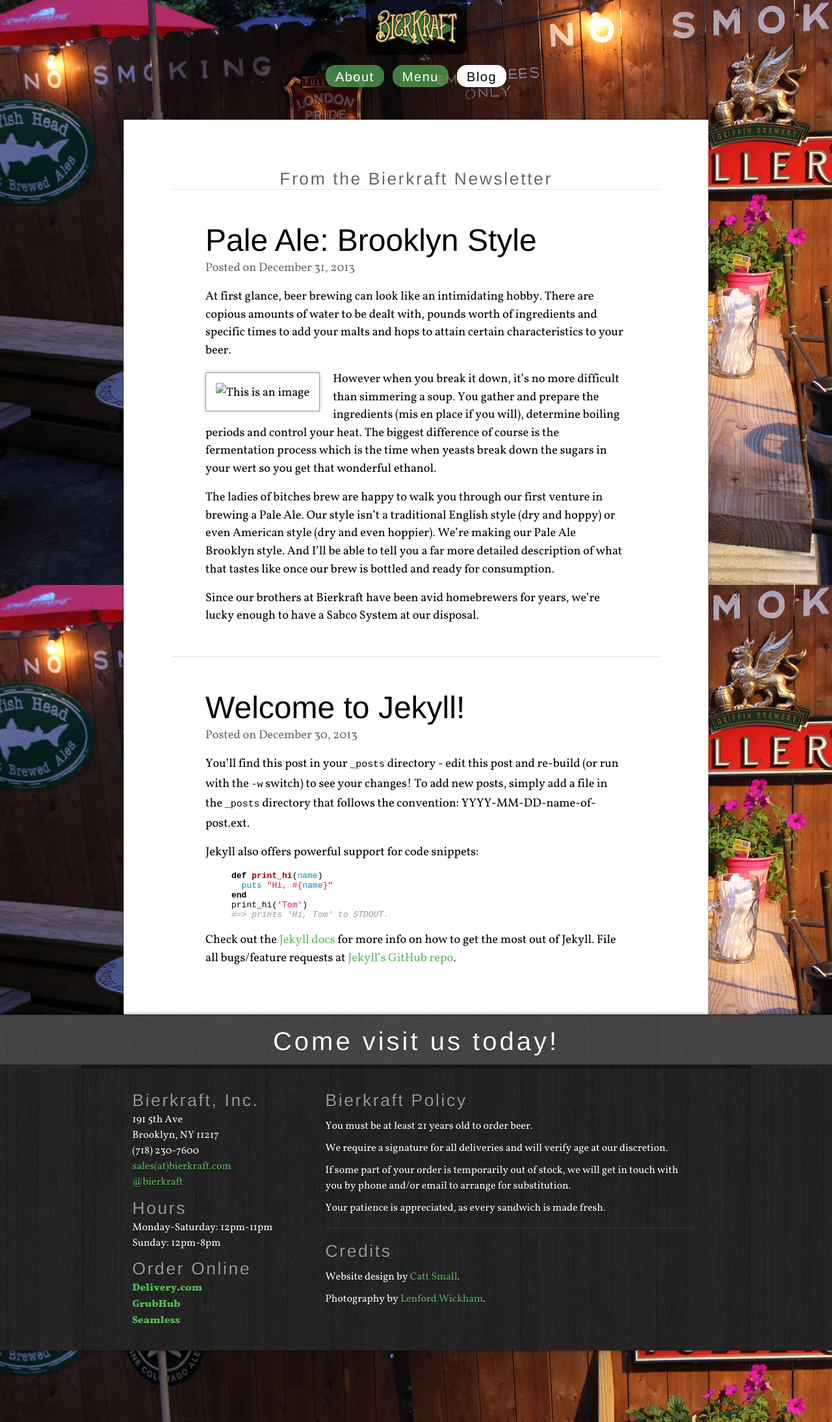
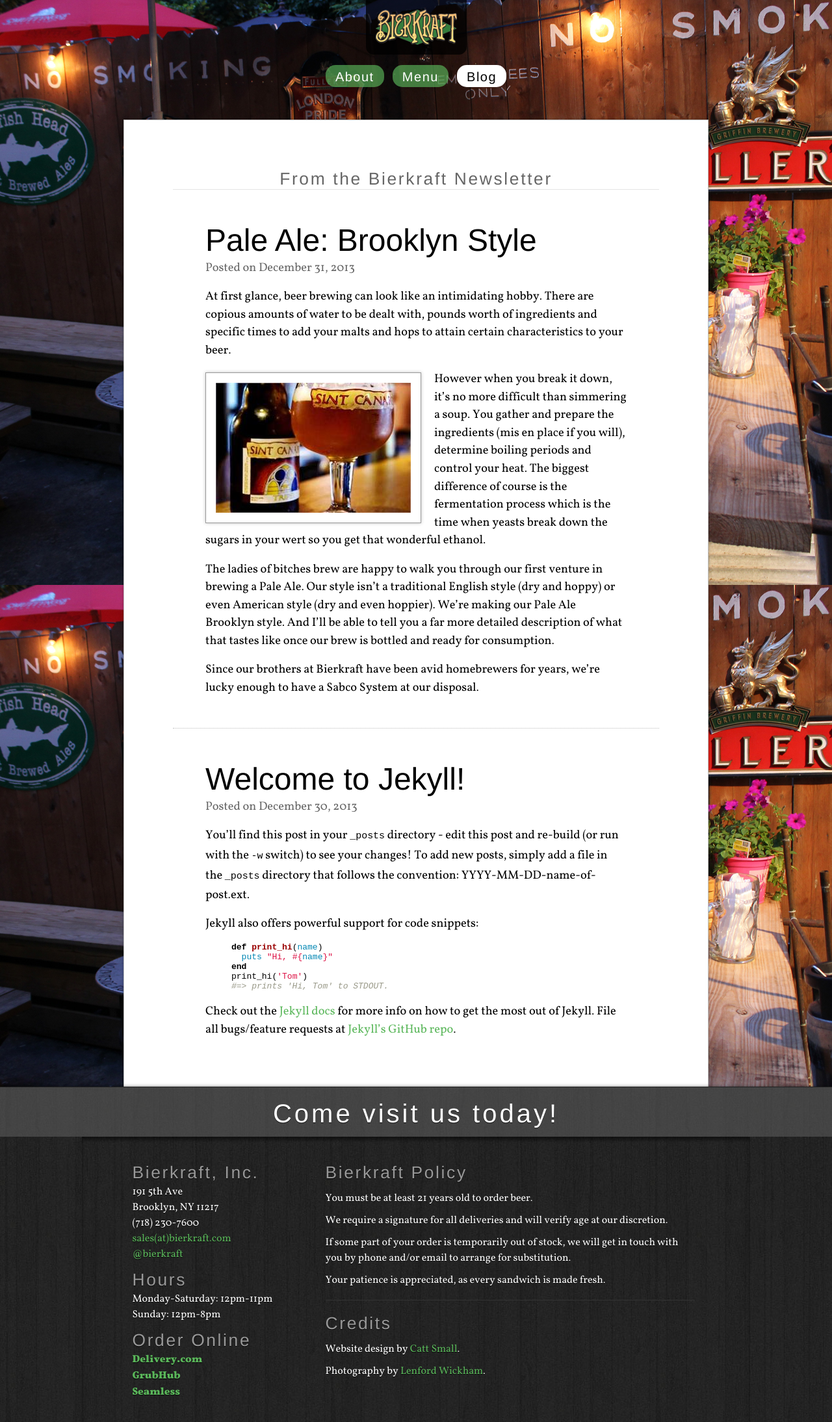
Before and after one commit to cattsmall/Bierkraft, a Jekyll site: the page built from blog/index.html, in a window 1280 px wide. Shown: the whole page at 65% size. Built offline with Jekyll 4.4.1, drawn with Linux system fonts in a browser that asks for light colours; some web fonts are replaced; Markdown is read by kramdown in place of the engine named in the settings.

Commit message:
Removed a slash
hahahaha....

```diff
--- a/_posts/2013-12-30-welcome-to-jekyll.markdown
+++ b/_posts/2013-12-30-welcome-to-jekyll.markdown
@@ -7,7 +7,7 @@
 
 At first glance, beer brewing can look like an intimidating hobby. There are copious amounts of water to be dealt with, pounds worth of ingredients and specific times to add your malts and hops to attain certain characteristics to your beer.
 
-![This is an image](/images/item2.jpeg) However when you break it down, it’s no more difficult than simmering a soup. You gather and prepare the ingredients (mis en place if you will), determine boiling periods and control your heat. The biggest difference of course is the fermentation process which is the time when yeasts break down the sugars in your wert so you get that wonderful ethanol.
+![This is an image](images/item2.jpeg) However when you break it down, it’s no more difficult than simmering a soup. You gather and prepare the ingredients (mis en place if you will), determine boiling periods and control your heat. The biggest difference of course is the fermentation process which is the time when yeasts break down the sugars in your wert so you get that wonderful ethanol.
 
 The ladies of bitches brew are happy to walk you through our first venture in brewing a Pale Ale. Our style isn’t a traditional English style (dry and hoppy) or even American style (dry and even hoppier). We’re making our Pale Ale Brooklyn style. And I’ll be able to tell you a far more detailed description of what that tastes like once our brew is bottled and ready for consumption.
 
```
